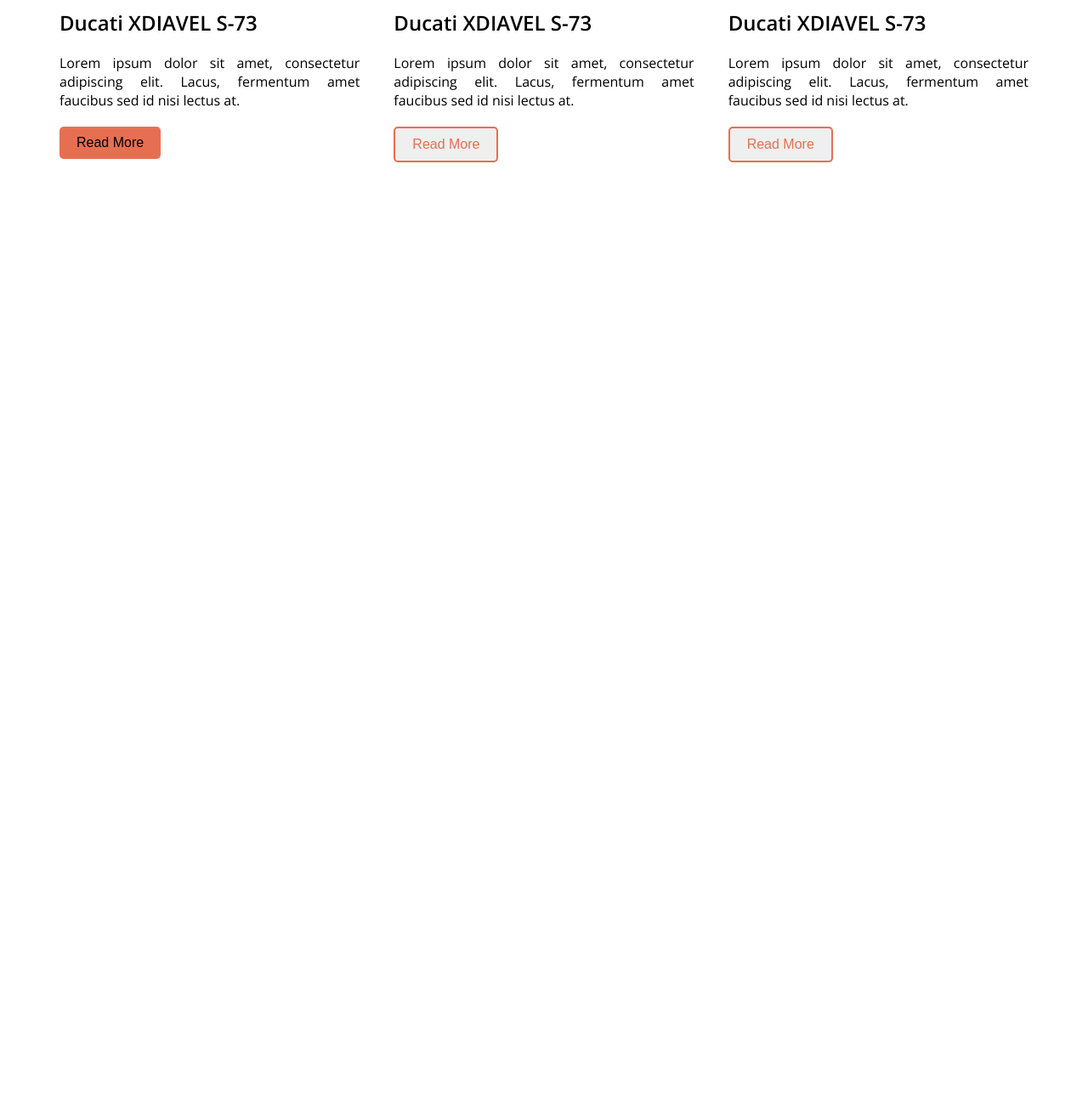
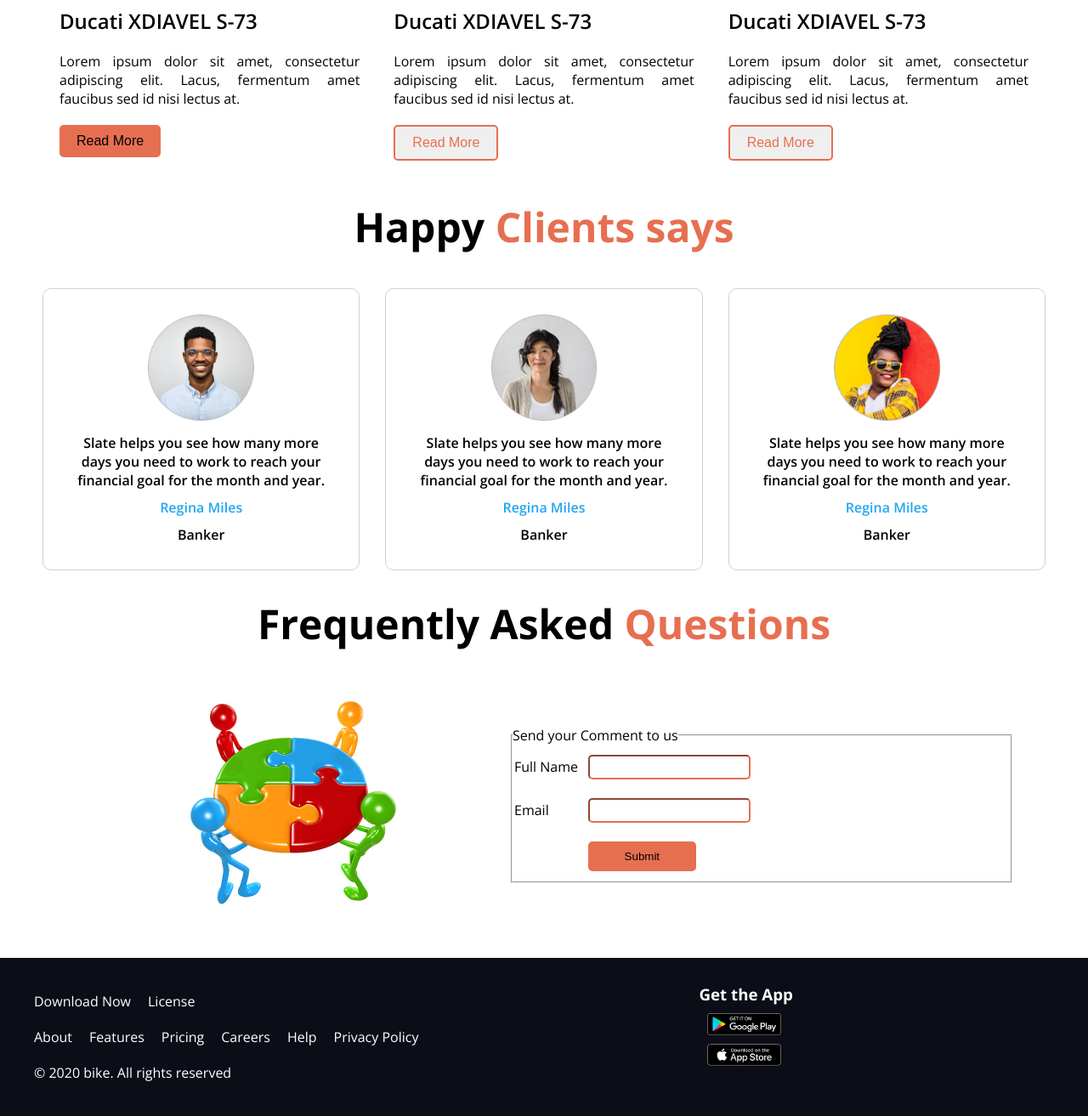
Before and after one commit to ripon106/Bike-zone, a plain HTML site: page index.html in a window 1280 px wide. Shown: the part 1236-2549 px from the top of the page at 85% size. Before the commit the page ends 1482 px from the top, so only its background shows below. Drawn offline with nearby package versions, Linux system fonts and the light colour scheme.

Commit message:
project updated

```diff
--- a/index.html
+++ b/index.html
@@ -46,8 +46,8 @@
   <main>
     <div class="main-title">
       <h1>Fetured Bikes In This Year</h1>
-    <p>Best bike collection</p>
-    <hr class="hr">
+    <p ><span class="sub-title">Best bike collection</span></p>
+
     </div>
     <div class="fetured-container">
       <div class="fetured"><img src="./images/slider/bike1.png" alt=""></div>
@@ -81,12 +81,123 @@
         <button class="read-more-trans">Read More</button>
       </div>
     </div>
-  </main>
-  <!-- start latest -->
+
+    <!-- start client section -->
+    <section>
+      <h1 class="client-title">Happy <span>Clients says</span></h1>
+      <div class="client-container">
+
+        <div class="claint-info">
+          <img src="./images/others/user-1.png" width="40%" alt="">
+          <p>Slate helps you see how
+            many more days you need
+            to work to reach your financial
+            goal for the month and year.</p>
+              <div></div>
+            <p class="clint-title">Regina Miles</p>
+            <p>Banker</p>
+        </div>
+        <div class="claint-info">
+          <img src="./images/others/user-2.png" width="40%" alt="">
+          <p>Slate helps you see how
+            many more days you need
+            to work to reach your financial
+            goal for the month and year.</p>
+              <div></div>
+            <p class="clint-title">Regina Miles</p>
+            <p>Banker</p>
+        </div>
+        <div class="claint-info">
+          <img src="./images/others/user-3.png" width="40%" alt="">
+          <p>Slate helps you see how
+            many more days you need
+            to work to reach your financial
+            goal for the month and year.</p>
+              <div>
+
+              </div>
+            <p class="clint-title">Regina Miles</p>
+            <p>Banker</p>
+        </div>
+      </div>
+    </section>
+
+    <!-- end clint section -->
 
 
-  <!-- end latest -->
-  <!-- end main -->
+    <section>
+      <h1 class="question-title">Frequently Asked <span>Questions </span></h1>
+      <div class="question-container">
+
+        <div class="question-item-img">
+          <img src="images/teamwork.jpg" width="50%" alt="" srcset="">
+
+        </div>
+        <div class="question-item-input-form">
+
+          <form action="">
+            <fieldset id="fSet">
+            <legend>Send your Comment to us</legend>
+
+              <table>
+                <tr>
+                  <td><label for="">Full Name</label> </td>
+                  <td><input type="text"> </td>
+                </tr>
+                <tr>
+                  <td><label for="">Email</label> </td>
+                  <td><input type="email"> </td>
+                </tr>
+                <tr>
+                  <td> </td>
+                  <td><input type="submit" class="btn-primary"> </td>
+                </tr>
+
+              </table>
+
+
+            </fieldset>
+          </form>
+
+        </div>
+
+      </div>
+    </section>
+
+  </main>
+
+
+  <footer class="footer_conainer">
+
+    <div class="footerItem-info">
+
+      <ul >
+        <li>Download Now</li>
+        <li>License</li>
+      </ul>
+
+      <ul>
+        <li>About</li>
+        <li>Features</li>
+        <li>Pricing</li>
+        <li>Careers</li>
+        <li>Help</li>
+        <li>Privacy Policy</li>
+      </ul>
+
+      <p style="margin: 10px;">© 2020 bike. All rights reserved</p>
+
+    </div>
+    <div class="footerItem-store">
+      <div class="footerItem-store-item">
+        <h3>Get the App</h3>
+      <img src="images/others/android.png" alt="">
+      <img src="images/others/ios.png" alt="">
+      </div>
+    </div>
+
+
+  </footer>
 
 </body>
 </html>
--- a/style.css
+++ b/style.css
@@ -95,6 +95,11 @@
     text-align: center;
     font-weight:600;
     margin-top: 0px;
+
+}
+main .sub-title{
+    color: red;
+    border-bottom: 3px solid red;
 }
 
 .fetured-container{
@@ -160,9 +165,111 @@
 
 }
 
+.client-title span{
+    color: #E76F51;
+    font-size: 48px;
+}
+
+.client-container{
+    display: flex;
+    gap: 30px;
 
 
+}
 
+.claint-info{
+    text-align: center;
+    border-radius: 10px;
+    border: 1px solid rgb(216, 205, 205);
+    padding: 30px;
+
+
+}
+
+.claint-info p{
+    margin-top: 10px;
+
+}
+
+.clint-title{
+    color: #23A6F0;
+
+
+}
+.question-title{
+    margin: 30px 0px;
+}
+
+.question-title span{
+    color: #E76F51;
+}
+
+.question-container{
+    margin-top: 50px;
+    display: flex;
+    justify-content: center;
+    align-items: center;
+}
+question-item-img{
+    width: 50%;
+
+}
+.question-item-img{
+    text-align: center;
+}
+
+.question-item-input-form{
+    width: 50%;
+}
+
+
+.question-item-input-form input[type=text], input[type='email']{
+    padding: 5px 5px;
+    border-radius: 5px;
+    margin: 10px;
+    border-color: #E76F51;
+
+}
+.btn-primary{
+
+    padding: 10px 5px;
+    border-radius: 5px;
+    margin: 10px;
+    width: 60%;
+    background-color: #E76F51;
+    border: 0;
+
+}
+
+.footerItem-info ul{
+    display: flex;
+    list-style: none;
+}
+
+.footerItem-info li{
+  margin: 10px;
+}
+
+.footer_conainer{
+    background-color: #0B0D17;
+    padding: 30px;
+    color: white;
+    display: flex;
+}
+
+.footerItem-store{
+    width: 50%;
+}
+
+.footerItem-store img{
+    width: 30%;
+    display: block;
+    margin: 10px;
+}
+
+.footerItem-store-item{
+    float: right;
+   }
 
 
 @media screen and (max-width: 576px) {
@@ -177,4 +284,15 @@
     .letest-news{
         flex-direction: column;
     }
+    .client-container{
+       flex-direction: column;
+
+    }
+    .footer_conainer{
+        flex-direction: column;
+    }
+
+    .question-container{
+        flex-direction: column;
+    }
 }
```
Also changed, not shown: images/teamwork.jpg (added).
